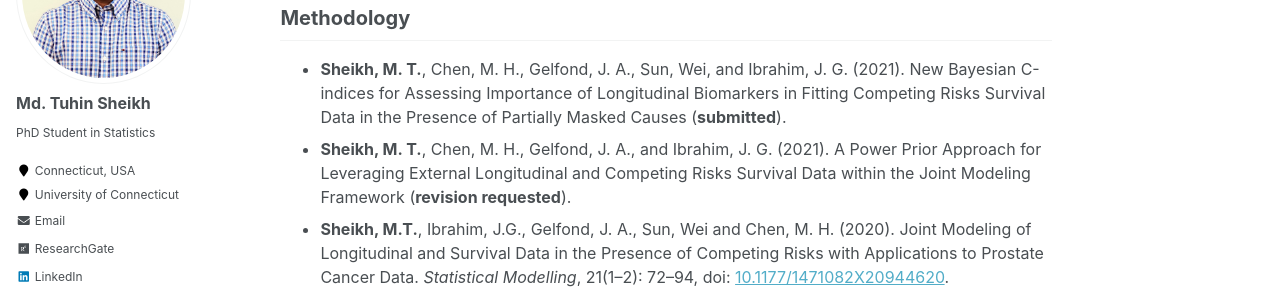
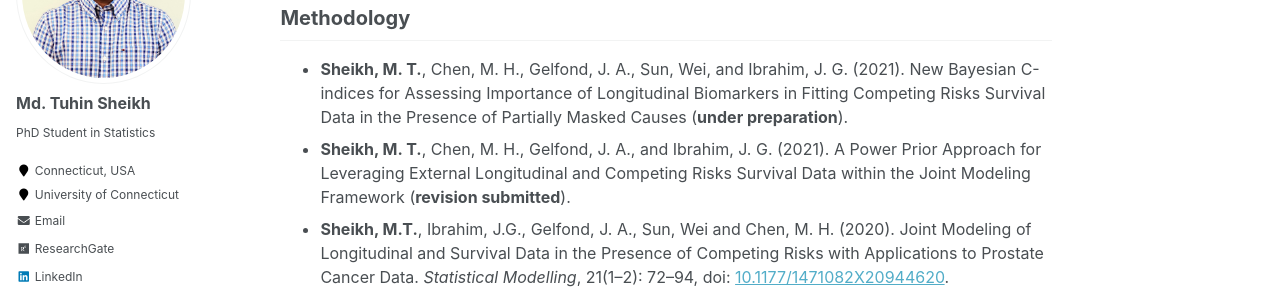
Before and after one commit to mdtuhinsheikh/mdtuhinsheikh.github.io, a Jekyll site: the page built from _pages/publications.md, in a window 1280 px wide and 1101 px high. Shown: the part 201-497 px from the top of the window. Built offline with Jekyll 4.4.1, drawn with Linux system fonts in a browser that asks for light colours.

Commit message:
Update publications.md

```diff
--- a/_pages/publications.md
+++ b/_pages/publications.md
@@ -9,8 +9,8 @@ A full list of publications can also be found in my
 
 ## Methodology
 - **Sheikh, M. T.**, Chen, M. H., Gelfond, J. A., Sun, Wei, and Ibrahim, J. G. (2021). New Bayesian C-indices for Assessing Importance of Longitudinal Biomarkers
-in Fitting Competing Risks Survival Data in the Presence of Partially Masked Causes (**submitted**).
-- **Sheikh, M. T.**, Chen, M. H., Gelfond, J. A., and Ibrahim, J. G. (2021). A Power Prior Approach for Leveraging External Longitudinal and Competing Risks Survival Data within the Joint Modeling Framework (**revision requested**).
+in Fitting Competing Risks Survival Data in the Presence of Partially Masked Causes (**under preparation**).
+- **Sheikh, M. T.**, Chen, M. H., Gelfond, J. A., and Ibrahim, J. G. (2021). A Power Prior Approach for Leveraging External Longitudinal and Competing Risks Survival Data within the Joint Modeling Framework (**revision submitted**).
 - **Sheikh, M.T.**, Ibrahim, J.G., Gelfond, J. A., Sun, Wei and Chen, M. H. (2020). Joint Modeling of Longitudinal and Survival Data in the Presence of Competing Risks with Applications to Prostate Cancer Data. *Statistical Modelling*, 21(1–2): 72–94, doi: [10.1177/1471082X20944620](https://journals.sagepub.com/doi/10.1177/1471082X20944620).
 
 ## Applications
```
